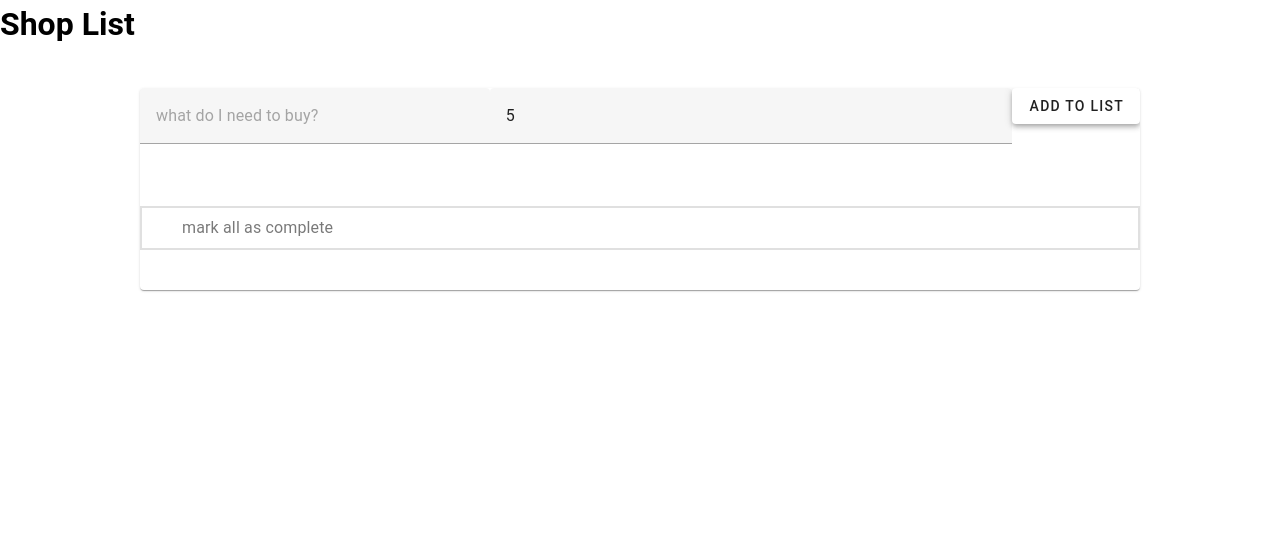
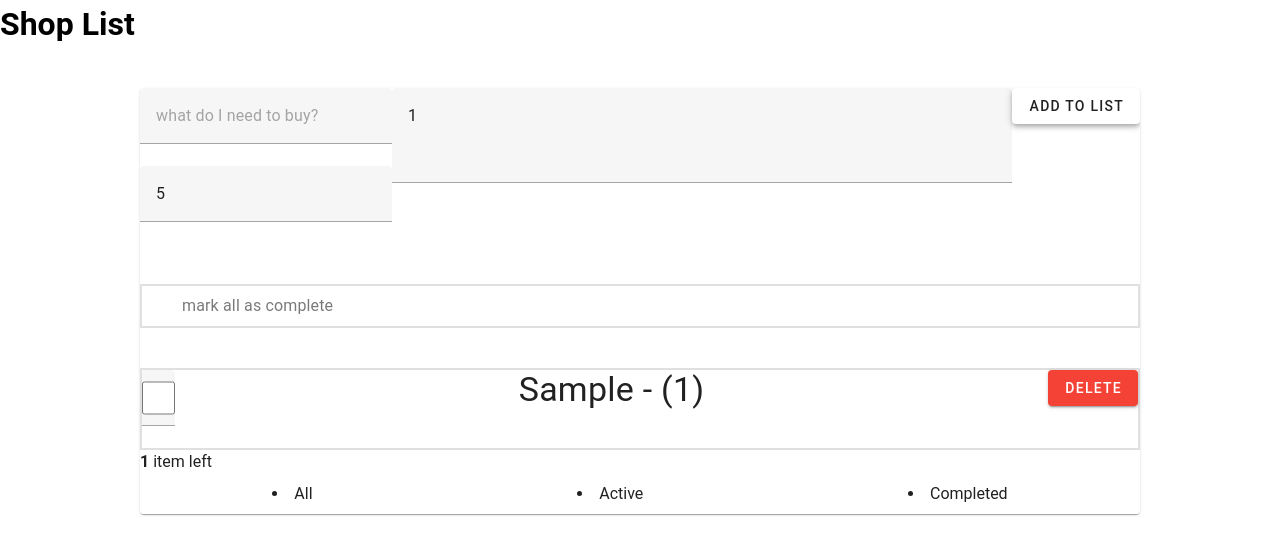
Before and after one commit to RickyTickyTavy69/vuetask, a Vue app: page / in a window 1280 px wide. Both pictures are taken after typing "Sample", "5" into the empty fields and a click on the button "ADD TO LIST". Shown: the top 554 px of the page. Built offline with nearby package versions, Linux system fonts and the light colour scheme.

Commit message:
fixed ts linter errors

```diff
--- a/src/App.vue
+++ /dev/null
@@ -1,109 +0,0 @@
-<script setup>
-
-// vue
-import { computed, ref, onMounted } from 'vue';
-
-// components
-import AppHeader from '@/widgets/Header/App-header.vue';
-import ShoppingList from '@/widgets/ShoppingList/ShoppingList.vue';
-
-// DB
-import DB from '@/db';
-
-// styles
-import { useDisplay } from 'vuetify'
-import AppFooter from '@/widgets/Footer/App-footer.vue';
-import AddItemForm from '@/widgets/AddItemForm/AddItemForm.vue';
-const { mobile } = useDisplay()
-
-
-// data
-const todos = ref([]);
-const updatedTodo = ref("");
-const visibility = ref('all');
-const updateReady = ref(false);
-
-
-const activeTasks = computed(() => todos.value.filter((todo) => !todo.completed));
-const filteredTodos = computed(() => {
-  if (visibility.value === 'all') {
-    return todos.value;
-  } if (visibility.value === 'active') {
-    return activeTasks;
-  }
-  return todos.value.filter((todo) => todo.completed);
-})
-
-
-
-
-// lifecycle
-onMounted(async () => {
-  console.log("is mobile app", mobile.value);
-  todos.value = await DB.getItems();
-})
-
-
-const changeVisibility = (newValue) => {
-  visibility.value = newValue;
-}
-
-const updateItemsList = (item) => {
-  // console.log("updated");
-  // const newTodos = [...todos.value, item];
-  todos.value.push(item);
-  updatedTodo.value = item;
-}
-
-const onUpdateCompleted = (updatedTodo) => {
-  console.log("update completed")
-  updateReady.value = true;
-}
-
-</script>
-
-
-<template>
-  <AppHeader/>
-    <v-card class="mx-auto" width="1000">
-      <AddItemForm :updatedTodo="updatedTodo" :updateItemsList="updateItemsList" @update-completed="onUpdateCompleted"/>
-      <ShoppingList :filtered-items="filteredTodos"/>
-      <AppFooter :visibility="visibility" :change-visibility="changeVisibility" />
-    </v-card>
-</template>
-
-
-
-
-
-
-
-/*
-
-const beforeEditCache = ref();
-
-const editTodo = (todo) => {
-beforeEditCache.value = todo.title;
-editedTodo.value = todo;
-}
-
-const cancelEdit = (todo) => {
-editedTodo.value = null;
-todo.title = beforeEditCache.value;
-}
-
-const doneEdit = (todo) => {
-// console.log("done edit")
-if (!editedTodo.value) {
-return;
-}
-editedTodo.value = null;
-todo.title = todo.title.trim();
-DB.saveItem({
-...todo,
-title: todo.title,
-});
-if (!todo.title) {
-removeTodo(todo);
-}
-} */
--- /dev/null
+++ b/src/app/App.vue
@@ -0,0 +1,131 @@
+<script setup lang="ts">
+
+// vue
+import { computed, ref, onMounted } from 'vue';
+
+// types
+import { Item, Visibility } from '@/app/types/items.types';
+
+// components
+import AppHeader from '@/widgets/Header/App-header.vue';
+import ShoppingList from '@/widgets/ShoppingList/ShoppingList.vue';
+
+// DB
+import DB from '@/db';
+
+// styles
+import { useDisplay } from 'vuetify';
+import AppFooter from '@/widgets/Footer/App-footer.vue';
+import AddItemForm from '@/widgets/AddItemForm/AddItemForm.vue';
+
+const { mobile } = useDisplay();
+
+// data
+const todos = ref<Array<Item>>([]);
+const updatedTodo = ref<Item>();
+const visibility = ref<Visibility>('all');
+
+const activeTasks = computed(() => todos.value.filter((todo) => !todo.completed));
+
+const filteredTodos = computed(() => {
+  if (visibility.value === 'all') {
+    return todos.value;
+  } if (visibility.value === 'active') {
+    return activeTasks;
+  }
+  return todos.value.filter((todo) => todo.completed);
+});
+
+// lifecycle
+onMounted(async () => {
+  console.log('is mobile app', mobile.value);
+  todos.value = await DB.getItems();
+});
+
+const changeVisibility = (newValue: Visibility) => {
+  visibility.value = newValue;
+};
+
+const updateItemsList = (item: Item) => {
+  todos.value.push(item);
+  updatedTodo.value = item;
+};
+
+// items
+
+const removeItem = (item: Item) => {
+  const index = todos.value.indexOf(item);
+  todos.value.splice(index, 1);
+  DB.deleteItem(item);
+};
+
+const updateItem = async (item: Item) => {
+  if (todos.value.length >= 1) {
+    todos.value.find((el) => el === item).completed = !item.completed;
+  }
+  await DB.saveItem({
+    ...item,
+  });
+};
+
+const removeCompleted = () => {
+  // eslint-disable-next-line array-callback-return
+  todos.value = todos.value.filter((item) => {
+    if (item.completed) {
+      DB.deleteItem(item);
+    } else {
+      return !item.completed;
+    }
+  });
+};
+
+</script>
+
+<template>
+  <AppHeader/>
+    <v-card class="mx-auto" width="1000">
+      <AddItemForm :updateItemsList="updateItemsList"/>
+      <ShoppingList
+        :items="todos"
+        :filtered-items="filteredTodos as Array<Item>"
+        :removeItem="removeItem"
+        :updateItem="updateItem"
+      />
+      <AppFooter
+        :items="todos"
+        :visibility="visibility"
+        :change-visibility="changeVisibility"
+        :remove-completed="removeCompleted"
+      />
+    </v-card>
+</template>
+
+/*
+
+const beforeEditCache = ref();
+
+const editTodo = (todo) => {
+beforeEditCache.value = todo.title;
+editedTodo.value = todo;
+}
+
+const cancelEdit = (todo) => {
+editedTodo.value = null;
+todo.title = beforeEditCache.value;
+}
+
+const doneEdit = (todo) => {
+// console.log("done edit")
+if (!editedTodo.value) {
+return;
+}
+editedTodo.value = null;
+todo.title = todo.title.trim();
+DB.saveItem({
+...todo,
+title: todo.title,
+});
+if (!todo.title) {
+removeTodo(todo);
+}
+} */
--- a/src/shared/assets/constants/shopTexts.ts
+++ b/src/shared/assets/constants/shopTexts.ts
@@ -1,3 +1,5 @@
-export const shopTexts = {
-  shopTitle: "This is overdrive shop"
+const shopTexts = {
+  shopTitle: 'This is overdrive shop',
 } as const;
+
+export default shopTexts;
--- a/src/widgets/AddItemForm/AddItemForm.vue
+++ b/src/widgets/AddItemForm/AddItemForm.vue
@@ -1,79 +1,68 @@
 <script setup lang="ts">
 
-  const props = defineProps<{
-    updateItemsList : (item: any) => void;
-    updatedTodo: any;
-  }>()
+import { Item } from '@/app/types/items.types';
 
 // vue
-  import { computed, onMounted, ref } from 'vue';
+import {
+  computed, onMounted, ref, defineProps,
+} from 'vue';
+
 import DB from '@/db';
 
+const props = defineProps<{
+    updateItemsList :(item: Item) => void;
+  }>();
+
 // data
-  const newItem = ref('');
-  const items = ref([]);
+const newItem = ref<string>('');
+const count = ref<number>(1);
+const items = ref<Array<Item>>([]);
 
+const activeTasks = computed(() => items.value.filter((item) => !item.completed));
 const remaining = computed(() => activeTasks.value.length);
-  const activeTasks = computed(() => items.value.filter((item) => !item.completed));
-
-  const emit = defineEmits<{
-    (e: 'update-completed', value: string): void
-  }>()
-
-  const completedInputModel = computed({
-    // getter
-    get() {
-      return props.updatedTodo
-    },
-    // setter
-    set(newValue: string) {
-      emit('update-completed', newValue)
-    },
-  })
 
 const allDone = computed({
   get() {
     return remaining.value === 0;
   },
-    set(value) {
-      items.value.forEach((item) => {
-        item.completed = value;
+  set(value: boolean) {
+    items.value.forEach((item, idx) => {
+      items.value[idx].completed = value;
       DB.saveItem({
         ...item,
-        })
       });
-    }
+    });
+  },
 });
 
 // methods
 const addItem = () => {
   const value = newItem.value && newItem.value.trim();
-    const Item = {
+  const item = {
     id: items.value.length + 1,
     title: value,
     completed: false,
+    count: count.value,
   };
 
   if (!value) {
     return;
   }
-    props.updateItemsList(Item);
-    items.value.push(Item);
-    DB.saveItem(Item);
-    emit('update-completed', "newValue");
+  props.updateItemsList(item);
+  DB.saveItem(item);
   newItem.value = '';
-  }
+};
 
 // lifecycle
 onMounted(async () => {
   items.value = await DB.getItems();
-  })
-
+});
 
 </script>
 
 <template>
   <div class="d-flex mb-10">
+    <div>
       <v-text-field
         placeholder="what do I need to buy?"
         autofocus
@@ -88,6 +77,15 @@
         type="number"
         @keyup.enter="addItem"
       />
+    </div>
+    <v-text-field
+      placeholder="count"
+      autofocus
+      autocomplete="off"
+      type="number"
+      @keyup.enter="addItem"
+      v-model="count"
+    />
     <v-btn @click="addItem">ADD to List</v-btn>
   </div>
 
--- a/src/widgets/Footer/App-footer.vue
+++ b/src/widgets/Footer/App-footer.vue
@@ -1,42 +1,25 @@
 <script setup lang="ts">
 
+import { Item, Visibility } from '@/app/types/items.types';
+
+import { computed, defineProps } from 'vue';
+
 const props = defineProps<{
-  visibility: any,
-  changeVisibility: (visibility: string) => void,
-}>()
+  visibility: Visibility,
+  changeVisibility:(visibility: Visibility) => void,
+  items: Array<Item>,
+  removeCompleted: () => void,
+}>();
 
-import { computed, onMounted, ref } from 'vue';
-import DB from '@/db';
-
-const todos = ref([]);
-
-
-const activeTasks = computed(() => todos.value.filter((todo) => !todo.completed));
+const activeTasks = computed(() => props.items.filter((todo) => !todo.completed));
 const remaining = computed(() => activeTasks.value.length);
 
-const pluralize = (word, count) => {
-  return word + (count === 1 ? '' : 's');
-}
-
-const removeCompleted = () => {
-  todos.value = todos.value.filter((item) => {
-    if(item.completed){
-      DB.deleteItem(item);
-    } else {
-      return !item.completed
-    }
-  });
-}
-
-onMounted(async () => {
-  todos.value = await DB.getItems();
-})
+const pluralize = (word: string, count: number) => word + (count === 1 ? '' : 's');
 
 </script>
 
-
 <template>
-  <footer class="footer" v-show="todos.length">
+  <footer class="footer" v-show="props.items.length">
       <span class="todo-count">
         <strong v-text="remaining"></strong>
         {{ pluralize('item', remaining) }} left
@@ -74,7 +57,7 @@ onMounted(async () => {
     <button
       class="clear-completed"
       @click="removeCompleted"
-      v-show="todos.length > remaining"
+      v-show="items.length > remaining"
     >
       Clear completed
     </button>
--- a/src/widgets/ShoppingList/ShoppingList.vue
+++ b/src/widgets/ShoppingList/ShoppingList.vue
@@ -1,66 +1,58 @@
 <script setup lang="ts">
 import DB from '@/db';
-  import { onMounted, ref } from 'vue';
+import { onMounted, ref, defineProps } from 'vue';
+
+import { Item } from '@/app/types/items.types';
 
 const props = defineProps<{
-    filteredItems: [],
+    filteredItems: Array<Item>,
+    removeItem:(item: Item) => void,
+    updateItem: (item: Item) => void,
   }>();
 
-  const items = ref([]);
+const items = ref([props.filteredItems]);
 
-  const previousItem = ref<string>();
+const previousItem = ref<string>('');
 const editedItem = ref();
 
 onMounted(async () => {
   items.value = await DB.getItems();
-  })
-
-  const removeItem = (item: any) => {
-    const index = items.value.indexOf(item);
-    items.value.splice(index, 1);
-    DB.deleteItem(item);
-  }
-
-  const updateItem = async (item: any) => {
-    items.value.find((el) => el === item).completed = !item.completed;
-    await DB.saveItem({
-      ...item
-    })
-  };
+});
 
 // editing
 
-  const editItem = (item: any) => {
+const editItem = (item: Item) => {
   previousItem.value = item.title;
   editedItem.value = item;
-  }
+};
 
-  const cancelEdit = (item: any) => {
+const cancelEdit = (item: Item) => {
   editedItem.value = null;
-    item.title = previousItem;
-  }
+  // item.title = previousItem.value.toString();
+  // what does it do
+};
 
-  const doneEdit = (item : any) => {
-    console.log("item", item);
+const doneEdit = (item : Item) => {
+  console.log('item', item);
   if (!editedItem.value) {
     return;
   }
   editedItem.value = null;
-    item.title = item.title.trim();
+  // item.title = item.title.trim();
+  // what does it do
   DB.saveItem({
     ...item,
     title: item.title,
   });
   if (!item.title) {
-      DB.deleteItem(item)
+    DB.deleteItem(item);
   }
-  }
+};
 
 </script>
 
-
 <template>
-  <div v-show="items.length">
+  <div v-show="props.filteredItems.length">
 
     <div
       class="d-flex justify-space-between ga-10 border-md"
@@ -76,7 +68,10 @@
           :checked="item.completed"
         />
       </div>
-      <h4 @dblclick="editItem(item)" v-if="item !==editedItem" class="text-h4">{{item.title}}</h4>
+      <h4 @dblclick="editItem(item)" v-if="item !==editedItem" :class="{
+        'text-h4' : true,
+        'text-decoration-line-through': item.completed,
+      }">{{ item.title }} - ({{item.count}}) </h4>
       <v-text-field
         autocomplete="off"
         autofocus
```
Also changed, not shown: src/app/types/items.types.ts (added, +8 -0 lines), src/main.ts (+8 -14 lines), src/shared/assets/constants/commonTexts.ts (+8 -6 lines), 1 other file (tests, documents, lock files or other folders). Lines whose indentation alone changed are shown as unchanged.
